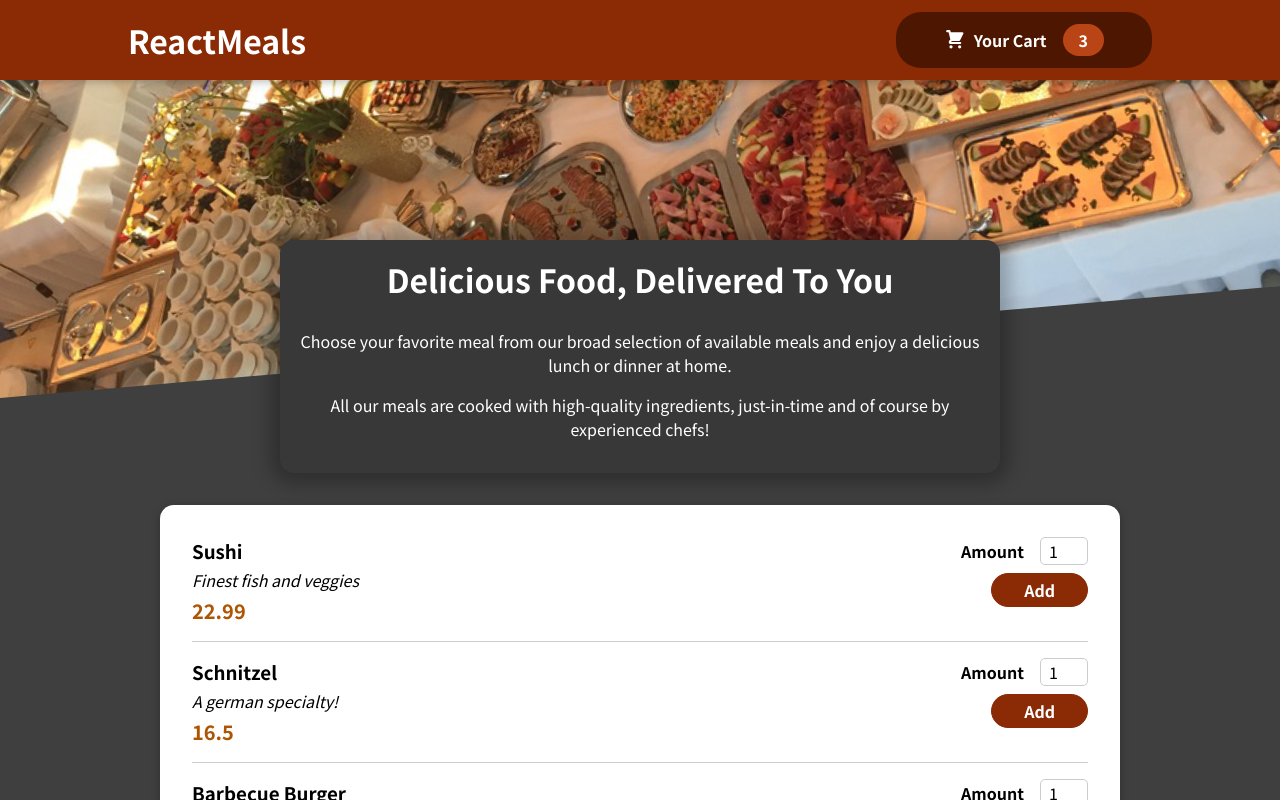
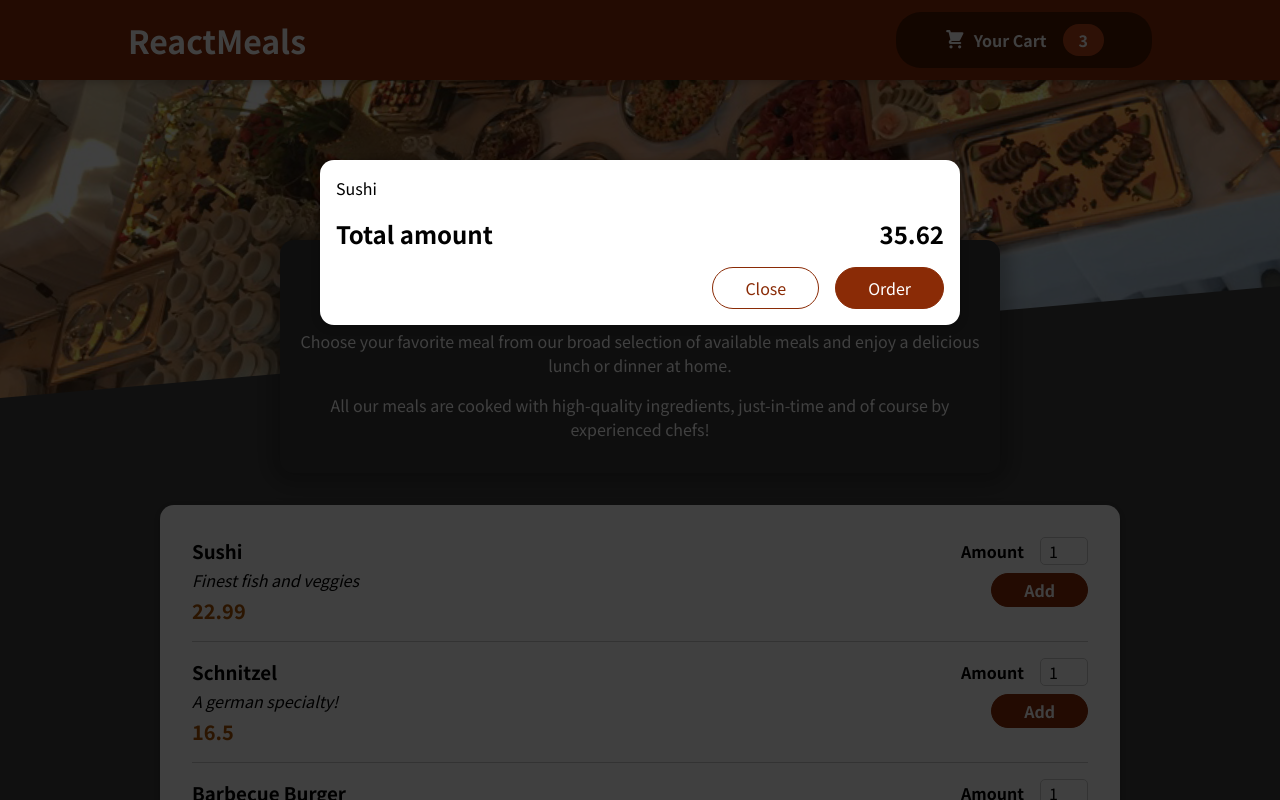
Before and after one commit to denisprog/js, a React (Create React App) app in the folder section11/: page / in a window 1280 px wide. Shown: the top 800 px of the page. Built offline with nearby package versions, Linux system fonts and the light colour scheme.

Commit message:
section11: 139

```diff
--- a/section11/public/index.html
+++ b/section11/public/index.html
@@ -28,6 +28,7 @@
   </head>
   <body>
     <noscript>You need to enable JavaScript to run this app.</noscript>
+    <div id="overlays"></div>
     <div id="root"></div>
     <!--
       This HTML file is a template.
--- a/section11/src/App.js
+++ b/section11/src/App.js
@@ -1,11 +1,14 @@
-import React, {Fragment} from 'react'
+import React, {Fragment} from 'react';
 
-import Header from './components/Layout/Header'
-import Meals from './components/Meals/Meals'
+import Header from './components/Layout/Header';
+import Meals from './components/Meals/Meals';
+
+import Cart from './components/Cart/Cart';
 
 const App = ()=> {
   return (
     <Fragment>
+      <Cart />
       <Header/>
       <main>
         <Meals />
--- a/section11/src/components/Cart/Cart.js
+++ b/section11/src/components/Cart/Cart.js
@@ -1,4 +1,5 @@
 import classes from './Cart.module.css';
+import Modal from '../UI/Modal';
 
 const Cart = (props) => {
 
@@ -7,7 +8,7 @@
     ].map(item => <li>{item.name}</li>)}</ul>;
 
     return(
-        <div>
+        <Modal>
             {cartItems}
             <div className={classes.total}>
                 <span>Total amount</span>
@@ -17,7 +18,7 @@
                 <button className={classes['button--alt']}>Close</button>
                 <button className={classes.button}>Order</button>
             </div>
-        </div>
+        </Modal>
     )
 }
 
--- /dev/null
+++ b/section11/src/components/UI/Modal.js
@@ -0,0 +1,36 @@
+import { Fragment } from 'react';
+import ReactDOM from 'react-dom';
+
+
+import classes from './Modal.module.css';
+
+
+const Backdrop = (props) =>{
+    return (
+        <div className={classes.backdrop}></div>
+    )
+}
+
+const ModalOverlay = (props) =>{
+    return (
+        <div className={classes.modal}>
+            <div className={classes.content}>{props.children}</div>
+        </div>
+    )
+}
+
+const portalElement = document.getElementById('overlays');
+
+const Modal = (props) => {
+    return(
+        <Fragment>
+            {ReactDOM.createPortal(<Backdrop />, portalElement)}
+            {ReactDOM.createPortal(
+                <ModalOverlay>{props.children}</ModalOverlay>,
+                portalElement
+            )}
+        </Fragment>
+    )
+};
+
+export default Modal;
--- /dev/null
+++ b/section11/src/components/UI/Modal.module.css
@@ -0,0 +1,40 @@
+.backdrop {
+    position: fixed;
+    top: 0;
+    left: 0;
+    width: 100%;
+    height: 100vh;
+    z-index: 20;
+    background-color: rgba(0, 0, 0, 0.75);
+  }
+
+  .modal {
+    position: fixed;
+    top: 20vh;
+    left: 5%;
+    width: 90%;
+    background-color: white;
+    padding: 1rem;
+    border-radius: 14px;
+    box-shadow: 0 2px 8px rgba(0, 0, 0, 0.25);
+    z-index: 30;
+    animation: slide-down 300ms ease-out forwards;
+  }
+
+  @media (min-width: 768px) {
+    .modal {
+      width: 40rem;
+      left: calc(50% - 20rem);
+    }
+  }
+
+  @keyframes slide-down {
+    from {
+      opacity: 0;
+      transform: translateY(-3rem);
+    }
+    to {
+      opacity: 1;
+      transform: translateY(0);
+    }
+  }
```
